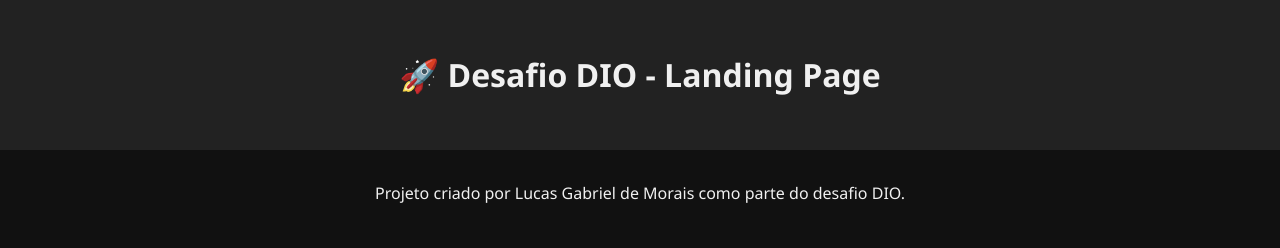
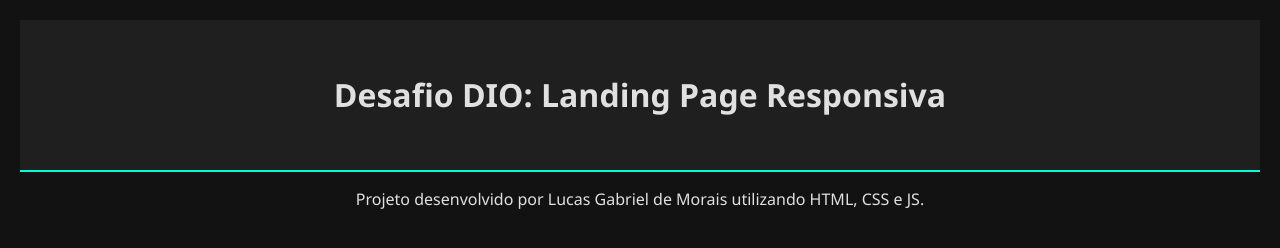
Before and after one commit to Lalalucas/desafio-dio-landingpage-lucas, a plain HTML site: page index.html in a window 1280 px wide. Drawn offline with Linux system fonts and the light colour scheme.

Commit message:
🔥 Landing Page DIO criada automaticamente

```diff
--- a/css/styles.css
+++ b/css/styles.css
@@ -1,16 +1,13 @@
 body {
-  background-color: #111;
-  color: #f0f0f0;
-  font-family: "Segoe UI", sans-serif;
+  background-color: #121212;
+  color: #e0e0e0;
+  font-family: 'Segoe UI', sans-serif;
+  text-align: center;
   margin: 0;
-  padding: 0;
-  text-align: center;
+  padding: 20px;
 }
 header {
-  background: #222;
+  background: #1f1f1f;
   padding: 2em;
+  border-bottom: 2px solid #00ffd5;
 }
-main {
-  margin: 2em auto;
-  max-width: 800px;
-}
--- a/index.html
+++ b/index.html
@@ -1,18 +1,13 @@
 <!DOCTYPE html>
 <html lang="pt-BR">
 <head>
-  <meta charset="UTF-8" />
-  <meta name="viewport" content="width=device-width, initial-scale=1.0">
+  <meta charset="UTF-8">
   <title>Landing Page DIO</title>
-  <link rel="stylesheet" href="css/styles.css" />
+  <link rel="stylesheet" href="css/styles.css">
 </head>
 <body>
-  <header><h1>🚀 Desafio DIO - Landing Page</h1></header>
-  <main>
-    <section>
-      <p>Projeto criado por Lucas Gabriel de Morais como parte do desafio DIO.</p>
-    </section>
-  </main>
+  <header><h1>Desafio DIO: Landing Page Responsiva</h1></header>
+  <main><p>Projeto desenvolvido por Lucas Gabriel de Morais utilizando HTML, CSS e JS.</p></main>
   <script src="js/main.js"></script>
 </body>
 </html>
--- a/js/main.js
+++ b/js/main.js
@@ -1,3 +1 @@
-document.addEventListener("DOMContentLoaded", () => {
-  console.log("🚀 Landing Page DIO carregada com sucesso.");
-});
+console.log("🚀 Projeto DIO iniciado com sucesso!");
```
Also changed, not shown: 1 other file.
